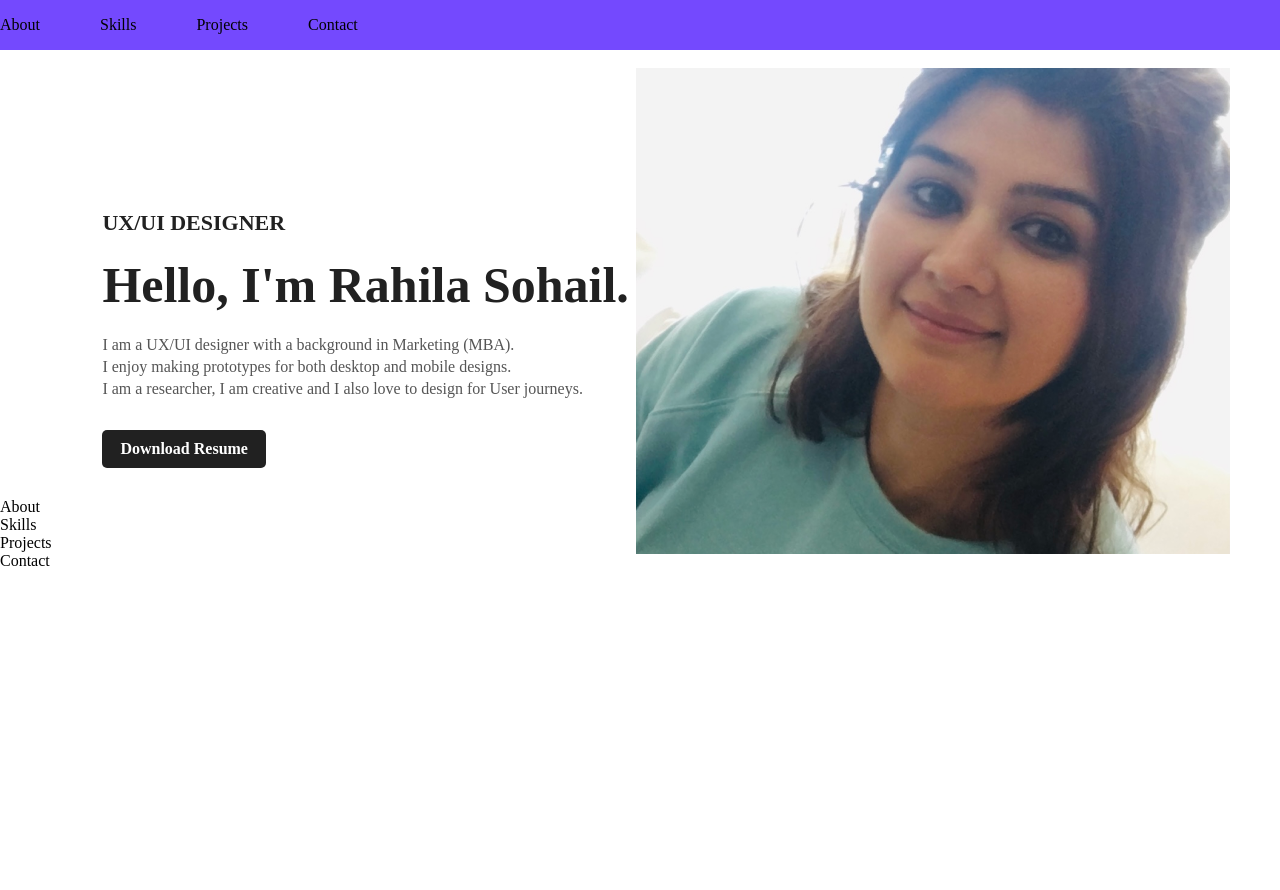
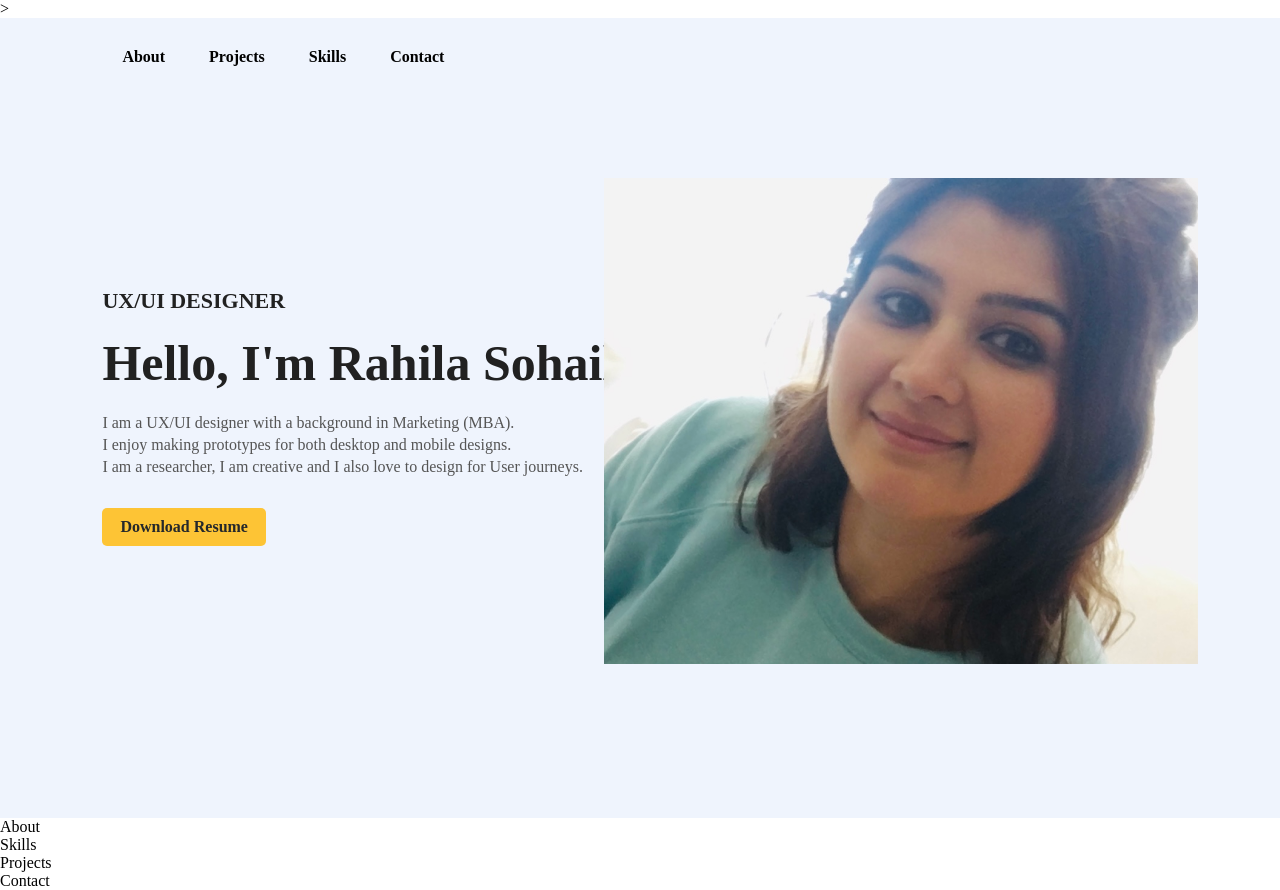
Before and after one commit to rahila2022/UX_UI_HW_17, a plain HTML site: page index.html in a window 1280 px wide. Before the commit the page ends 800 px from the top, so only its background shows below. Drawn offline with Linux system fonts and the light colour scheme.

Commit message:
Portfolio Summary _ V1.2
Rahila Sohail

```diff
--- a/css/style.css
+++ b/css/style.css
@@ -3,36 +3,35 @@
     margin: 0;
 }
 
-body {
+.container{
     position: relative;
-}
-nav {
-    position: fixed;
-    top: 0;
     width: 100%;
-    background-color: #7449fe;
+    height:100vh;
+    background: #eff4fd;
 }
 
-li {
-    list-style: none;
+
+nav {
+    display: flex;
+    width: 84%;
+    margin: auto;
+    padding:20px 0;
+    align-items: center;
+    justify-content: space-between;
 }
 
-.navbar {
-    width: 100%;
-    margin: auto;
-    min-height: 50px;
-    display: flex;
-    justify-content: space-between;
-    align-items: center;
+nav ul li{
+    display: inline-block;
+    list-style: none;
+    margin: 10px 20px;
 }
 
-.nav-menu {
-    display: flex;
-    justify-content: space-between;
-    align-items: center;
-    gap: 60px;
+nav ul li a{
+    text-decoration: none;
+    color: #000;
+    font-weight: bold;
+}
 
-}
 
 @media(max-width:1280px){
     .container{
@@ -41,9 +40,11 @@ li {
 }
 
 .heroimg {
-    height: 50px;
-    padding: 50px;
-    float: right;
+    width: 45%;
+    height: 80%;
+    position: absolute;
+    bottom: 0;
+    right: 100px;
 
 }
 
@@ -71,11 +72,11 @@ li {
 }
 
 .herotxt a{
-    background: #212121;
+    background:#fdc435;
     padding: 10px 18px;
     text-decoration: none;
     font-weight: bold;
-    color: #fff;
+    color: #25282b;
     display: inline-block;
     margin: 30px 0;
     border-radius: 5px;
--- a/index.html
+++ b/index.html
@@ -2,55 +2,31 @@
 <html>
     <head>
         <link href="css/style.css" rel="stylesheet" type="text/css">>
+    </head>
 
-    </head>
     <body>
-        <header>
-            <div class="container">
-                <nav class="navbar">
-                    <ul class="nav-menu">
-                        <li> About</li>
-                        <li> Skills </li>
-                        <li> Projects </li>
-                        <li> Contact </li>
+        <div class="container">
+                <nav>
+                    <ul>
+                        <li><a href="#"> About </a> </li>
+                        <li><a href="#"> Projects </a> </li>
+                        <li><a href="#"> Skills </a> </li>
+                        <li><a href="#"> Contact </a> </li>
                     </ul>
                 </nav>
-            </div>
-        </header>
-
-            <section class="heroimg">
-                <div>
-                    <img src="images/Rectangle 69.png">
-                </div>
-            </section>
-
-
                 <div class="herotxt">
                     <h1> UX/UI DESIGNER</h1>
-                    <h2> Hello, I'm Rahila Sohail.</h2>
+                    <h2> Hello, I'm Rahila Sohail</h2>
                     <p>I am a UX/UI designer with a background in Marketing (MBA).
                         <br> I enjoy making prototypes for both desktop and mobile designs.
                         <br> I am a researcher, I am creative and I also love to design for User journeys.
                     </p>
                     <a href="#"> Download Resume </a>
-
                 </div>
-
-
-
-            <footer>
-                <div class="container">
-                    <nav class="navbar">
-                        <ul class="nav-menu">
-                            <li> About</li>
-                            <li> Skills </li>
-                            <li> Projects </li>
-                            <li> Contact </li>
-                        </ul>
-                    </nav>
+                <div class="heroimg">
+                    <img src="images/Rectangle 69.png" class="girl">
                 </div>
-            </footer>
-
+        </div>
 
             <footer>
                  <ul>
```
